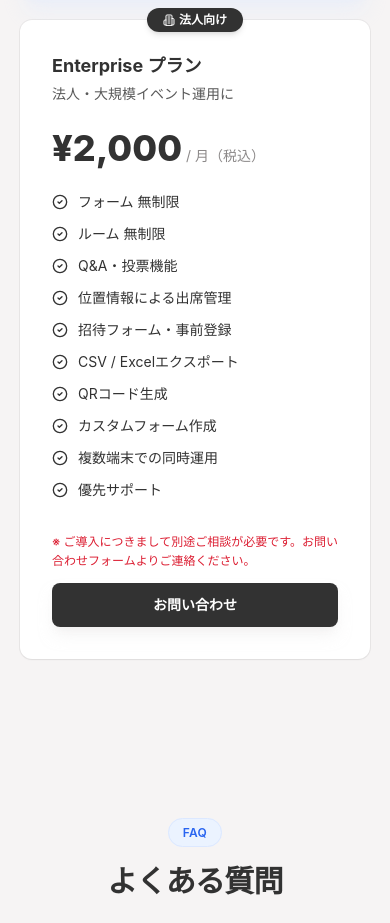
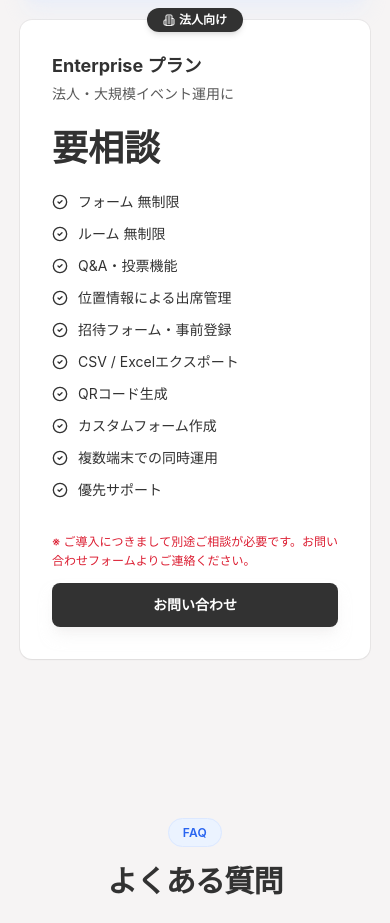
Before and after one commit to Fujiwara0805/Attendance-confirmation-app.v1, a Next.js app: page / in a window 390 px wide. Shown: the part 10445-11368 px from the top of the page. Built offline with nearby package versions, Linux system fonts and the light colour scheme; no server answers.

Commit message:
✨ LandingPageの料金表示を「要相談」に変更し、FAQページのEnterpriseプランの説明を更新しました。これにより、料金プランに関する情報がより明確になりました。

```diff
--- a/app/faq/page.tsx
+++ b/app/faq/page.tsx
@@ -57,7 +57,7 @@ const faqItems = [
   {
     question: '料金プランの違いは何ですか？',
     answer:
-      'Freeプラン（¥0/月）はフォーム2個・ルーム1個まで、Proプラン（¥550/月）はフォーム・ルーム無制限＋優先サポート、Enterpriseプラン（¥2,000/月）はさらに複数端末での同時運用サポートが含まれます。すべてのプランで全機能をご利用いただけます。',
+      'Freeプラン（¥0/月）はフォーム2個・ルーム1個まで、Proプラン（¥550/月）はフォーム・ルーム無制限＋優先サポート、Enterpriseプラン（料金は要相談）はさらに複数端末での同時運用サポートが含まれます。すべてのプランで全機能をご利用いただけます。',
   },
   {
     question: '解約はいつでもできますか？',
--- a/app/page.tsx
+++ b/app/page.tsx
@@ -983,8 +983,7 @@ export default function LandingPage() {
                 <p className="text-sm lg:text-base text-slate-500 mt-1">法人・大規模イベント運用に</p>
               </div>
               <div className="mb-6">
-                <span className="text-4xl font-extrabold text-slate-900">¥2,000</span>
-                <span className="text-sm lg:text-base text-slate-400 ml-1">/ 月（税込）</span>
+                <span className="text-4xl font-extrabold text-slate-900">要相談</span>
               </div>
               <ul className="space-y-3 mb-8">
                 {[
```
